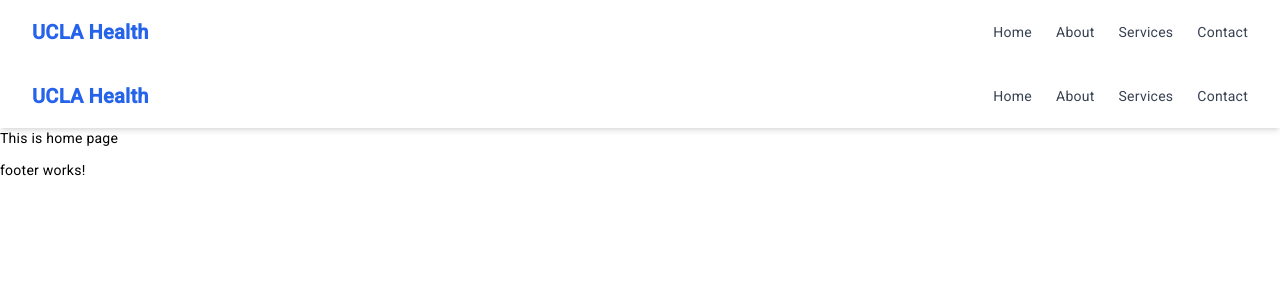
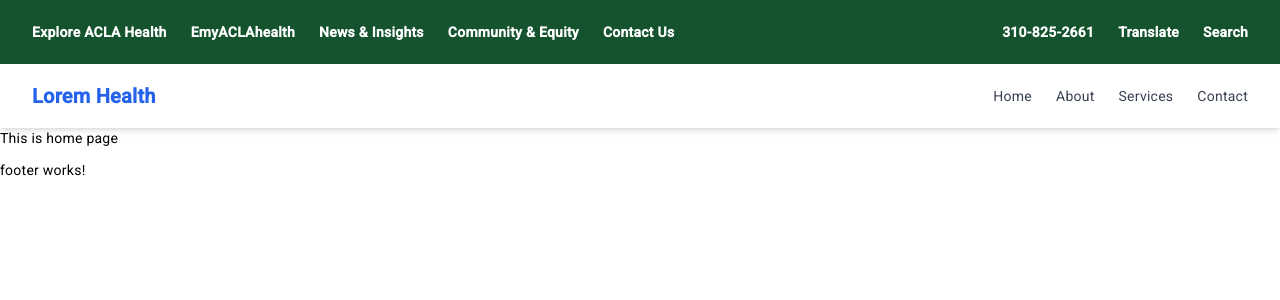
Before and after one commit to sohag16030/HOSPITRAX, an Angular app in the folder HOSTPITRAX-FRONTEND/src/frontend/: page /hospitrax/home in a window 1280 px wide. Shown: the top 300 px of the page. Built offline with nearby package versions, Linux system fonts and the light colour scheme.

Commit message:
HT-01 - Main layout configured

```diff
--- a/HOSTPITRAX-FRONTEND/src/frontend/src/app/app.component.html
+++ b/HOSTPITRAX-FRONTEND/src/frontend/src/app/app.component.html
@@ -1,7 +1,2 @@
-<hospitrax-header></hospitrax-header>
-
-<main class="main-content">
-  <router-outlet></router-outlet>
-</main>
-
-<hospitrax-footer></hospitrax-footer>
+<main-layout/>
+<router-outlet/>
--- a/HOSTPITRAX-FRONTEND/src/frontend/src/app/app.component.ts
+++ b/HOSTPITRAX-FRONTEND/src/frontend/src/app/app.component.ts
@@ -1,12 +1,11 @@
 import { Component } from '@angular/core';
 import { RouterOutlet } from '@angular/router';
-import {HeaderComponent} from "./core/constants/layout/header/header.component";
-import {FooterComponent} from "./core/constants/layout/footer/footer.component";
+import {MainLayoutComponent} from "./core/constants/layout/main-layout.component";
 
 @Component({
   selector: 'app-root',
   standalone: true,
-  imports: [RouterOutlet, HeaderComponent, FooterComponent],
+  imports: [RouterOutlet, MainLayoutComponent],
   templateUrl: './app.component.html',
   styleUrl: './app.component.css'
 })
--- a/HOSTPITRAX-FRONTEND/src/frontend/src/app/core/constants/layout/header/main-navigation/main-navigation.component.html
+++ b/HOSTPITRAX-FRONTEND/src/frontend/src/app/core/constants/layout/header/main-navigation/main-navigation.component.html
@@ -2,7 +2,7 @@
   <div class="max-w-7xl mx-auto px-4 sm:px-6 lg:px-8">
     <div class="flex justify-between h-16 items-center">
       <div class="flex items-center">
-        <span class="text-xl font-bold text-blue-600">UCLA Health</span>
+        <span class="text-xl font-bold text-blue-600">Lorem Health</span>
       </div>
 
       <div class="hidden md:flex space-x-6">
--- a/HOSTPITRAX-FRONTEND/src/frontend/src/app/core/constants/layout/header/top-nav-bar/top-nav-bar.component.html
+++ b/HOSTPITRAX-FRONTEND/src/frontend/src/app/core/constants/layout/header/top-nav-bar/top-nav-bar.component.html
@@ -1,15 +1,18 @@
-<nav class="bg-white shadow-md sticky top-0 z-50">
-  <div class="max-w-7xl mx-auto px-4 sm:px-6 lg:px-8">
+<nav class="bg-green-900 shadow-md sticky top-0 z-50">
+  <div class="max-w-[83rem] mx-auto px-4 sm:px-6 lg:px-8">
     <div class="flex justify-between h-16 items-center">
-      <div class="flex items-center">
-        <span class="text-xl font-bold text-blue-600">UCLA Health</span>
+      <div class="hidden md:flex space-x-6">
+        <span class="text-l font-bold text-white">Explore ACLA Health</span>
+        <span class="text-l font-bold text-white">EmyACLAhealth</span>
+        <span class="text-l font-bold text-white">News & Insights</span>
+        <span class="text-l font-bold text-white">Community & Equity</span>
+        <span class="text-l font-bold text-white">Contact Us</span>
       </div>
 
       <div class="hidden md:flex space-x-6">
-        <a href="#" class="text-gray-700 hover:text-blue-600">Home</a>
-        <a href="#" class="text-gray-700 hover:text-blue-600">About</a>
-        <a href="#" class="text-gray-700 hover:text-blue-600">Services</a>
-        <a href="#" class="text-gray-700 hover:text-blue-600">Contact</a>
+        <a href="#" class="text-l font-bold text-white">310-825-2661</a>
+        <a href="#" class="text-l font-bold text-white">Translate</a>
+        <a href="#" class="text-l font-bold text-white">Search</a>
       </div>
 
       <div class="md:hidden">
--- /dev/null
+++ b/HOSTPITRAX-FRONTEND/src/frontend/src/app/core/constants/layout/main-layout.component.html
@@ -0,0 +1,7 @@
+<hospitrax-header></hospitrax-header>
+
+<main class="main-content">
+  <router-outlet></router-outlet>
+</main>
+
+<hospitrax-footer></hospitrax-footer>
--- a/HOSTPITRAX-FRONTEND/src/frontend/src/styles.css
+++ b/HOSTPITRAX-FRONTEND/src/frontend/src/styles.css
@@ -1,4 +1,3 @@
-/* You can add global styles to this file, and also import other style files */
 @tailwind base;
 @tailwind components;
 @tailwind utilities;
```
Also changed, not shown: HOSTPITRAX-FRONTEND/src/frontend/src/app/core/constants/layout/main-layout.component.ts (added, +19 -0 lines), HOSTPITRAX-FRONTEND/src/frontend/src/app/core/constants/layout/main-layout.component.css (added), 1 other file (tests, documents, lock files or other folders).
